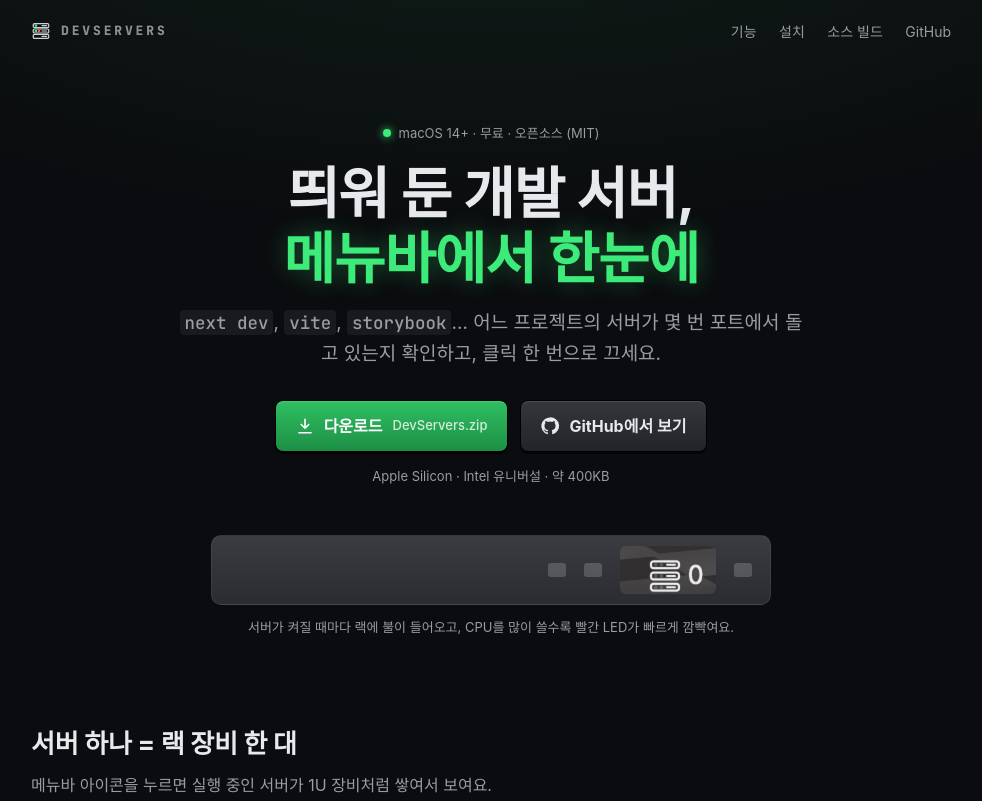
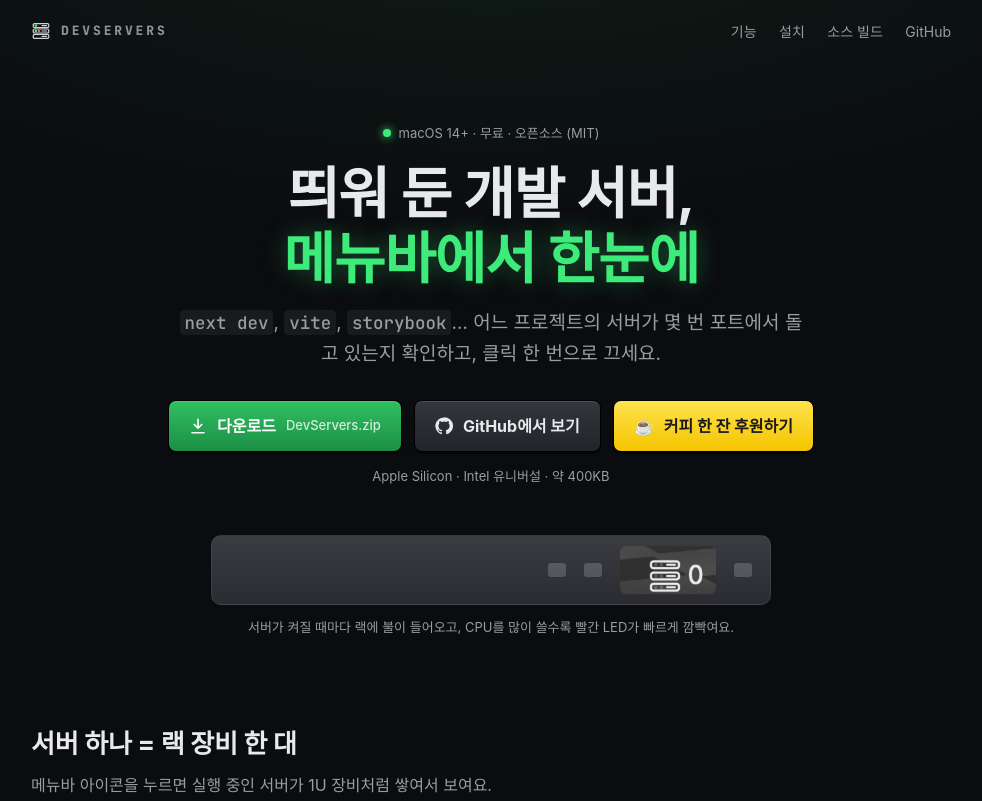
Before and after one commit to silqwer/devservers, a plain HTML site: page docs/index.html in a window 1280 px wide. Shown: the top 801 px of the page, without its empty margins (149-1131 px from the left). Drawn offline with Linux system fonts and the light colour scheme; a web font is replaced by a local one.

Commit message:
📑 devservers: 영어 README 추가 및 Buy Me a Coffee 후원 링크 연결
- README.md 를 영어로 작성하고 기존 한국어 문서는 README.ko.md 로 이동 (상호 링크)
- .github/FUNDING.yml 추가 → 레포 상단 Sponsor 버튼 노출
- README(영/한)와 소개 페이지에 Buy Me a Coffee 버튼·링크 추가

Co-Authored-By: Claude Opus 5.5 <noreply@anthropic.com>

```diff
--- a/docs/index.html
+++ b/docs/index.html
@@ -119,6 +119,7 @@
     .btn:hover { text-decoration: none; filter: brightness(1.1); }
     .btn:active { transform: translateY(1px); box-shadow: inset 0 1px 0 rgba(0, 0, 0, 0.4); }
     .btn.primary { background: linear-gradient(#2fbf62, #1d8f45); color: #fff; }
+    .btn.coffee { background: linear-gradient(#ffe24d, #f5c400); color: #1a1a1a; }
     .btn .sub { font-weight: 500; font-size: 13px; opacity: 0.8; }
 
     /* ---------- header ---------- */
@@ -236,6 +237,10 @@
         <a class="btn" href="https://github.com/silqwer/devservers">
           <svg width="18" height="18" viewBox="0 0 24 24" fill="currentColor" aria-hidden="true"><path d="M12 .5a11.5 11.5 0 0 0-3.64 22.41c.58.1.79-.25.79-.56v-2c-3.2.7-3.88-1.37-3.88-1.37-.52-1.33-1.28-1.69-1.28-1.69-1.05-.71.08-.7.08-.7 1.16.08 1.77 1.19 1.77 1.19 1.03 1.77 2.7 1.26 3.36.96.1-.75.4-1.26.73-1.55-2.56-.29-5.25-1.28-5.25-5.69 0-1.26.45-2.29 1.19-3.1-.12-.29-.52-1.46.11-3.05 0 0 .97-.31 3.17 1.18a11 11 0 0 1 5.77 0c2.2-1.49 3.17-1.18 3.17-1.18.63 1.59.23 2.76.11 3.05.74.81 1.19 1.84 1.19 3.1 0 4.42-2.7 5.39-5.27 5.68.41.36.78 1.06.78 2.14v3.17c0 .31.21.67.8.56A11.5 11.5 0 0 0 12 .5Z"/></svg>
           GitHub에서 보기
+        </a>
+        <a class="btn coffee" href="https://buymeacoffee.com/silqwers">
+          <span aria-hidden="true">☕</span>
+          커피 한 잔 후원하기
         </a>
       </div>
       <div class="meta">Apple Silicon · Intel 유니버설 · 약 400KB</div>
@@ -358,7 +363,7 @@ swift run devservers-scan --all  # 터미널에서 스캔 결과만 확인</code
   <footer>
     <div class="wrap">
       <div class="engraved" style="font-size:11px;margin-bottom:8px;">DEVSERVERS</div>
-      MIT License · <a href="https://github.com/silqwer/devservers">github.com/silqwer/devservers</a>
+      MIT License · <a href="https://github.com/silqwer/devservers">github.com/silqwer/devservers</a> · <a href="https://buymeacoffee.com/silqwers">☕ Buy me a coffee</a>
     </div>
   </footer>
 </body>
```
Also changed, not shown: 3 other files.
